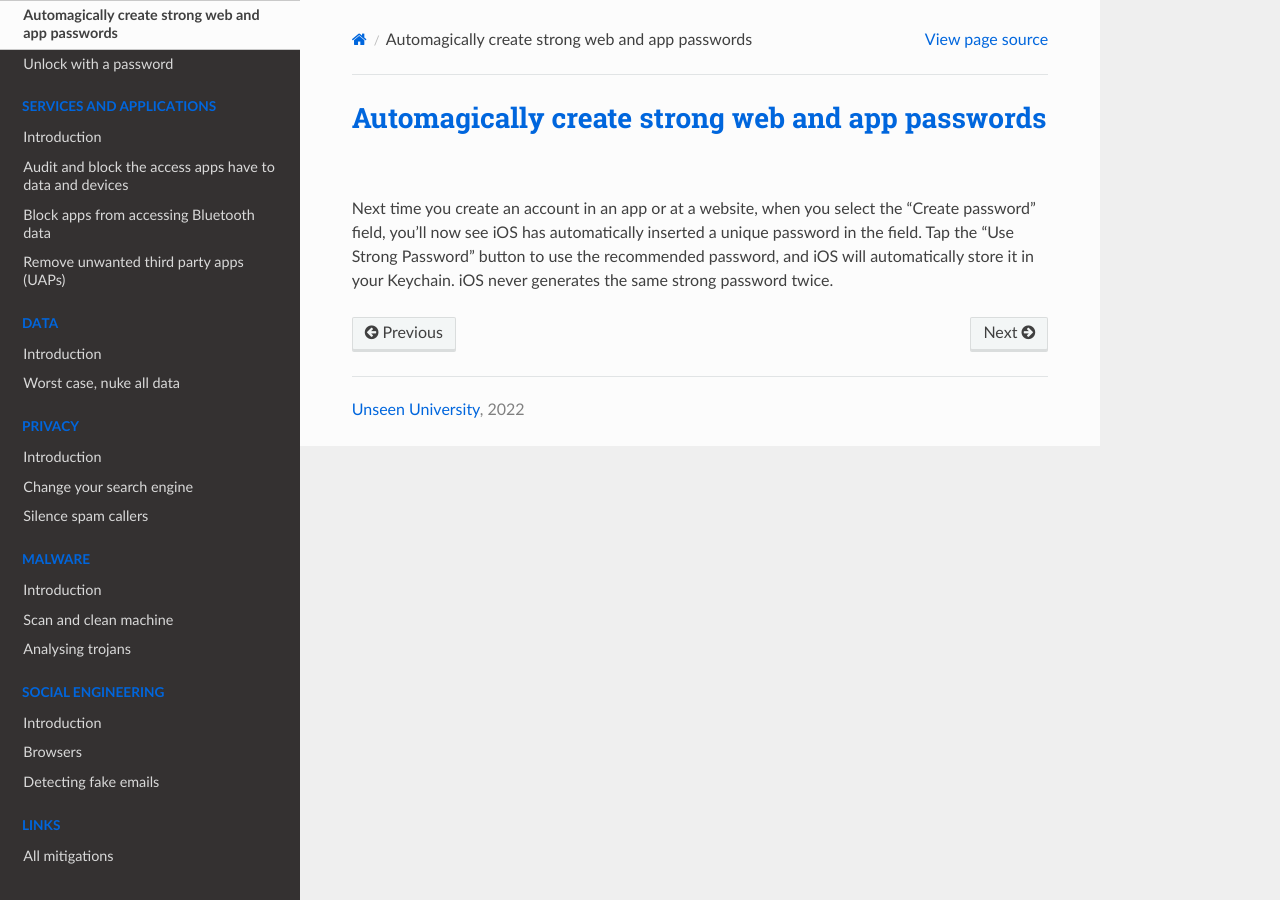
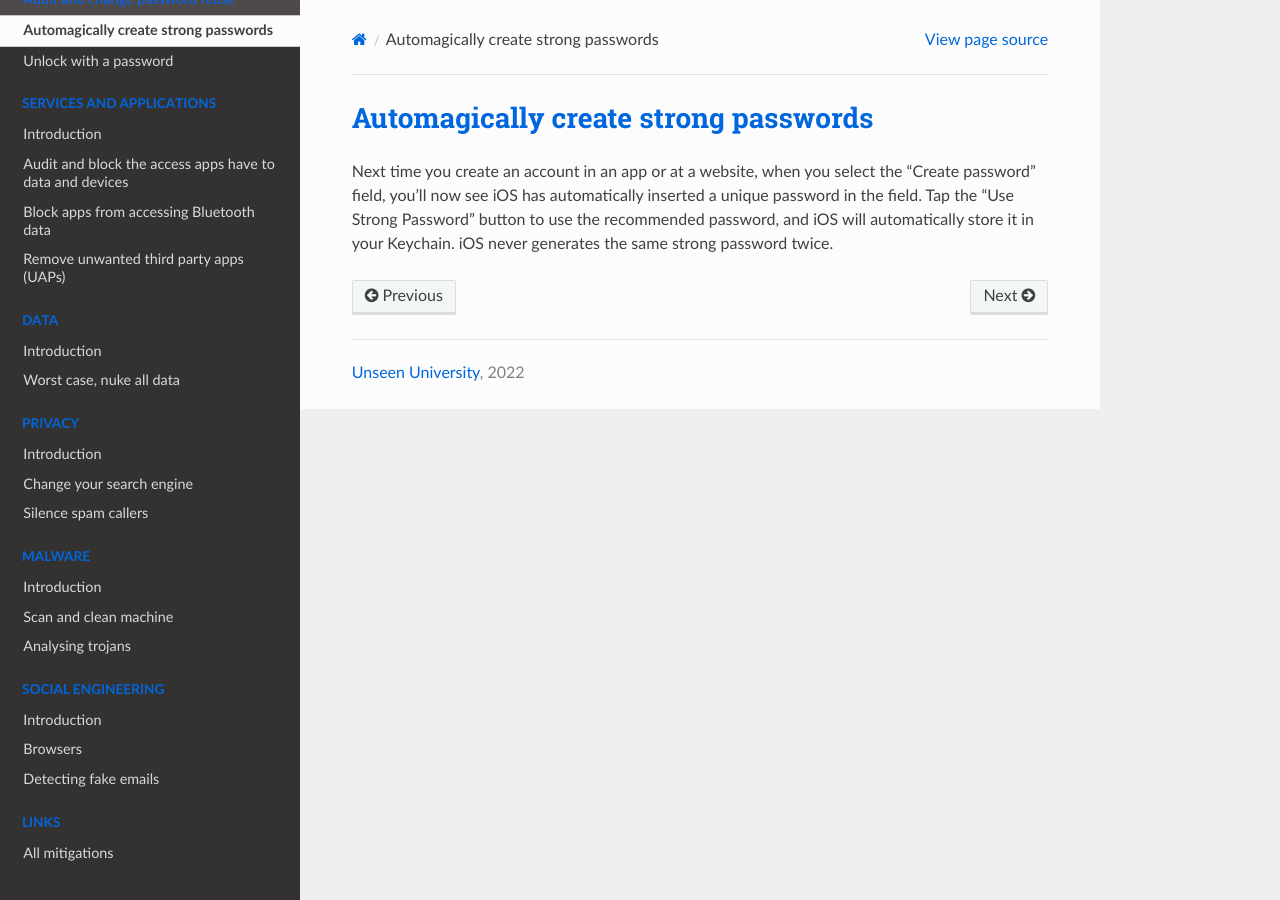
Before and after one commit to tymyrddin/blue-ios, a Sphinx documentation site: the page built from source/docs/authentication/passwords.md, in a window 1280 px wide. Built offline with Sphinx 7.4.7 and the Read the Docs theme 2.0.0, drawn with Linux system fonts in a browser that asks for light colours.

Commit message:
Version 0.1

```diff
--- a/source/docs/authentication/passwords.md
+++ b/source/docs/authentication/passwords.md
@@ -1,4 +1,5 @@
-# Automagically create strong web and app passwords
+# Automagically create strong passwords
+
 Next time you create an account in an app or at a website, when you select the “Create password” field, you’ll now see
 iOS has automatically inserted a unique password in the field. Tap the “Use Strong Password” button to use the
 recommended password, and iOS will automatically store it in your Keychain. iOS never generates the same strong
```
